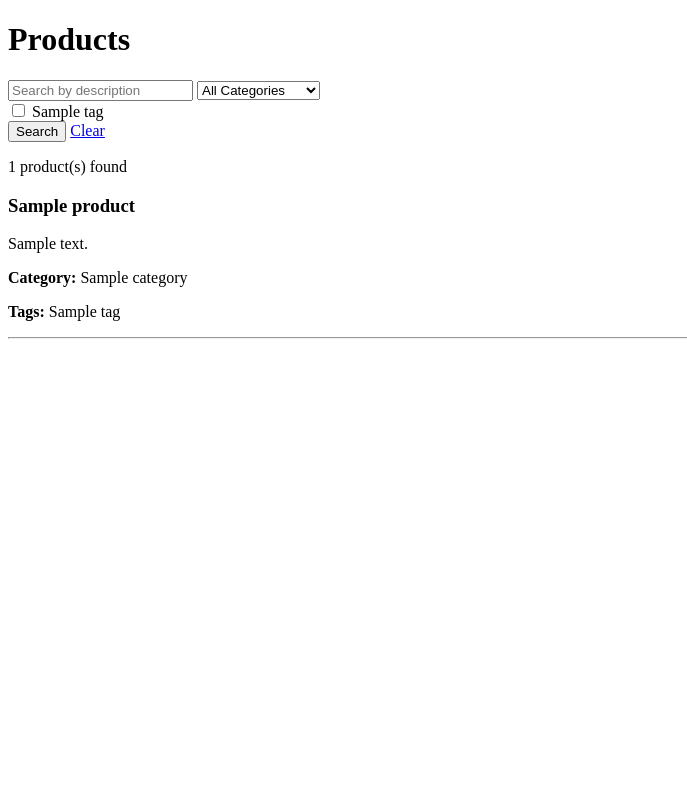
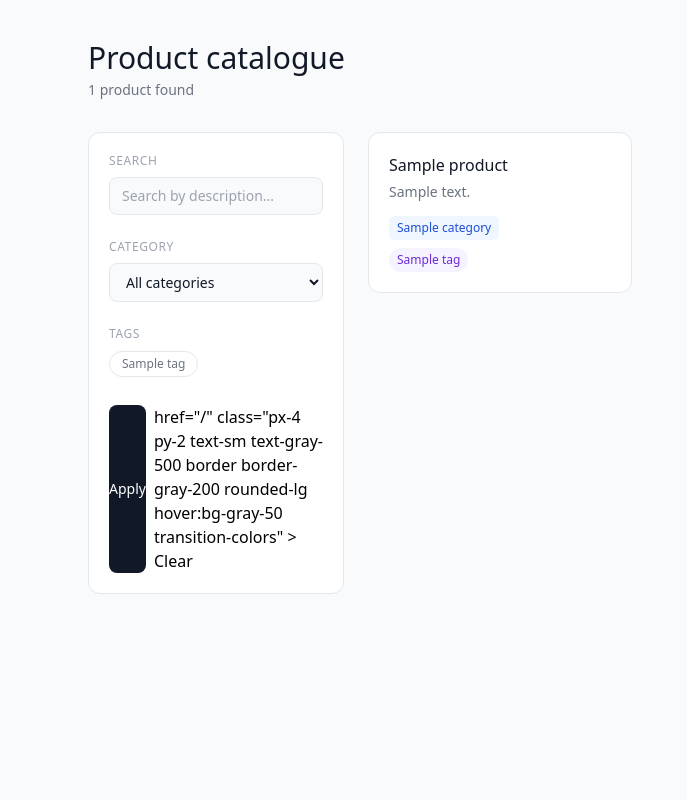
Before and after one commit to coffeemug17/django-take-home, a Django app: page / in a window 1280 px wide. Shown: the whole page, without its empty margins (0-687 px from the left). Run offline with Django 5.2, Linux system fonts and the light colour scheme; tables that the repository leaves empty hold one stand-in row (values such as "Sample post"); some libraries are stand-ins or nearby versions.

Commit message:
Enhance product list view and template with improved filtering and layout. Remove N+1 query logic using related for categories and prefetch for tags

```diff
--- a/products/templates/products/product_list.html
+++ b/products/templates/products/product_list.html
@@ -1,22 +1,45 @@
 <!DOCTYPE html>
-<html>
+<html lang="en">
 <head>
-    <title>Product Search</title>
+    <meta charset="UTF-8">
+    <meta name="viewport" content="width=device-width, initial-scale=1.0">
+    <title>Product Catalogue</title>
+    <script src="https://cdn.tailwindcss.com"></script>
 </head>
-<body>
+<body class="bg-gray-50 min-h-screen">
 
-<h1>Products</h1>
+<div class="max-w-6xl mx-auto px-6 py-10">
 
-<form method="GET">
+    <div class="mb-8">
+        <h1 class="text-3xl font-medium text-gray-900">Product catalogue</h1>
+        <p class="text-sm text-gray-500 mt-1">{{ products.count }} product{{ products.count|pluralize }} found</p>
+    </div>
+
+    <div class="flex gap-6 items-start">
+
+        <!-- Sidebar -->
+        <form method="GET" class="w-64 shrink-0 bg-white border border-gray-200 rounded-xl p-5 space-y-6">
+
+            <!-- Search -->
+            <div>
+                <label class="block text-xs font-medium text-gray-400 uppercase tracking-wider mb-2">Search</label>
                 <input
                     type="text"
                     name="q"
                     value="{{ query }}"
-        placeholder="Search by description"
+                    placeholder="Search by description..."
+                    class="w-full px-3 py-2 text-sm border border-gray-200 rounded-lg bg-gray-50 text-gray-900 placeholder-gray-400 focus:outline-none focus:ring-2 focus:ring-violet-400"
                 />
+            </div>
 
-    <select name="category">
-        <option value="">All Categories</option>
+            <!-- Category -->
+            <div>
+                <label class="block text-xs font-medium text-gray-400 uppercase tracking-wider mb-2">Category</label>
+                <select
+                    name="category"
+                    class="w-full px-3 py-2 text-sm border border-gray-200 rounded-lg bg-gray-50 text-gray-900 focus:outline-none focus:ring-2 focus:ring-violet-400"
+                >
+                    <option value="">All categories</option>
                     {% for category in categories %}
                         <option
                             value="{{ category.id }}"
@@ -26,42 +49,81 @@
                         </option>
                     {% endfor %}
                 </select>
+            </div>
 
+            <!-- Tags -->
             <div>
+                <label class="block text-xs font-medium text-gray-400 uppercase tracking-wider mb-2">Tags</label>
+                <div class="flex flex-wrap gap-2">
                     {% for tag in tags %}
-            <label>
+                        <label class="cursor-pointer">
                             <input
                                 type="checkbox"
                                 name="tags"
                                 value="{{ tag.id }}"
                                 {% if tag.id|stringformat:"s" in selected_tags %}checked{% endif %}
+                                class="sr-only peer"
                             />
+                            <span class="inline-block px-3 py-1 text-xs rounded-full border border-gray-200 text-gray-500 peer-checked:bg-violet-100 peer-checked:border-violet-300 peer-checked:text-violet-800 transition-colors">
                                 {{ tag.name }}
+                            </span>
                         </label>
                     {% endfor %}
                 </div>
+            </div>
 
-    <button type="submit">Search</button>
-    <a href="/">Clear</a>
+            <!-- Buttons -->
+            <div class="flex gap-2 pt-1">
+                <button
+                    type="submit"
+                    class="flex-1 py-2 text-sm font-medium bg-gray-900 text-white rounded-lg hover:bg-gray-700 transition-colors"
+                >
+                    Apply
+                </button>
+
+                    href="/"
+                    class="px-4 py-2 text-sm text-gray-500 border border-gray-200 rounded-lg hover:bg-gray-50 transition-colors"
+                >
+                    Clear
+                </a>
+            </div>
+
         </form>
 
-<p>{{ products.count }} product(s) found</p>
+        <!-- Product Grid -->
+        <div class="flex-1">
+            {% if products %}
+                <div class="grid grid-cols-1 sm:grid-cols-2 lg:grid-cols-3 gap-4">
+                    {% for product in products %}
+                        <div class="bg-white border border-gray-200 rounded-xl p-5 flex flex-col gap-3">
+                            <div>
+                                <h3 class="text-base font-medium text-gray-900">{{ product.name }}</h3>
+                                <p class="text-sm text-gray-500 mt-1 leading-relaxed">{{ product.description }}</p>
+                            </div>
+                            <div class="flex flex-col gap-2 mt-auto">
+                                <span class="inline-block text-xs font-medium px-2 py-1 rounded-md bg-blue-50 text-blue-700 w-fit">
+                                    {{ product.category }}
+                                </span>
+                                <div class="flex flex-wrap gap-1">
+                                    {% for tag in product.tags.all %}
+                                        <span class="text-xs px-2 py-1 rounded-full bg-violet-50 text-violet-700">
+                                            {{ tag.name }}
+                                        </span>
+                                    {% endfor %}
+                                </div>
+                            </div>
+                        </div>
+                    {% endfor %}
+                </div>
+            {% else %}
+                <div class="flex items-center justify-center h-64 bg-white border border-gray-200 rounded-xl">
+                    <p class="text-gray-400 text-sm">No products found. Try adjusting your filters.</p>
+                </div>
+            {% endif %}
+        </div>
 
-{% for product in products %}
-    <div>
-        <h3>{{ product.name }}</h3>
-        <p>{{ product.description }}</p>
-        <p><strong>Category:</strong> {{ product.category }}</p>
-        <p><strong>Tags:</strong>
-            {% for tag in product.tags.all %}
-                {{ tag.name }}{% if not forloop.last %}, {% endif %}
-            {% endfor %}
-        </p>
     </div>
-    <hr>
-{% empty %}
-    <p>No products found.</p>
-{% endfor %}
+</div>
 
 </body>
 </html>
--- a/products/views.py
+++ b/products/views.py
@@ -1,9 +1,10 @@
 from django.shortcuts import render
+from django.db.models import Q
 from .models import Product, Category, Tag
 
 
 def product_list(request):
-    products = Product.objects.all()
+    products = Product.objects.select_related('category').prefetch_related('tags')
     categories = Category.objects.all()
     tags = Tag.objects.all()
 
@@ -12,15 +13,15 @@ def product_list(request):
     selected_tags = request.GET.getlist('tags')
 
     if query:
-        products = products.filter(description__icontains=query)
+        products = products.filter(
+            Q(name__icontains=query) | Q(description__icontains=query)
+        )
 
     if selected_category:
         products = products.filter(category__id=selected_category)
 
     if selected_tags:
-        for tag_id in selected_tags:
-            products = products.filter(tags__id=tag_id)
-        products = products.distinct()
+        products = products.filter(tags__id__in=selected_tags).distinct()
 
     context = {
         'products': products,
```
Lines whose indentation alone changed are shown as unchanged.
